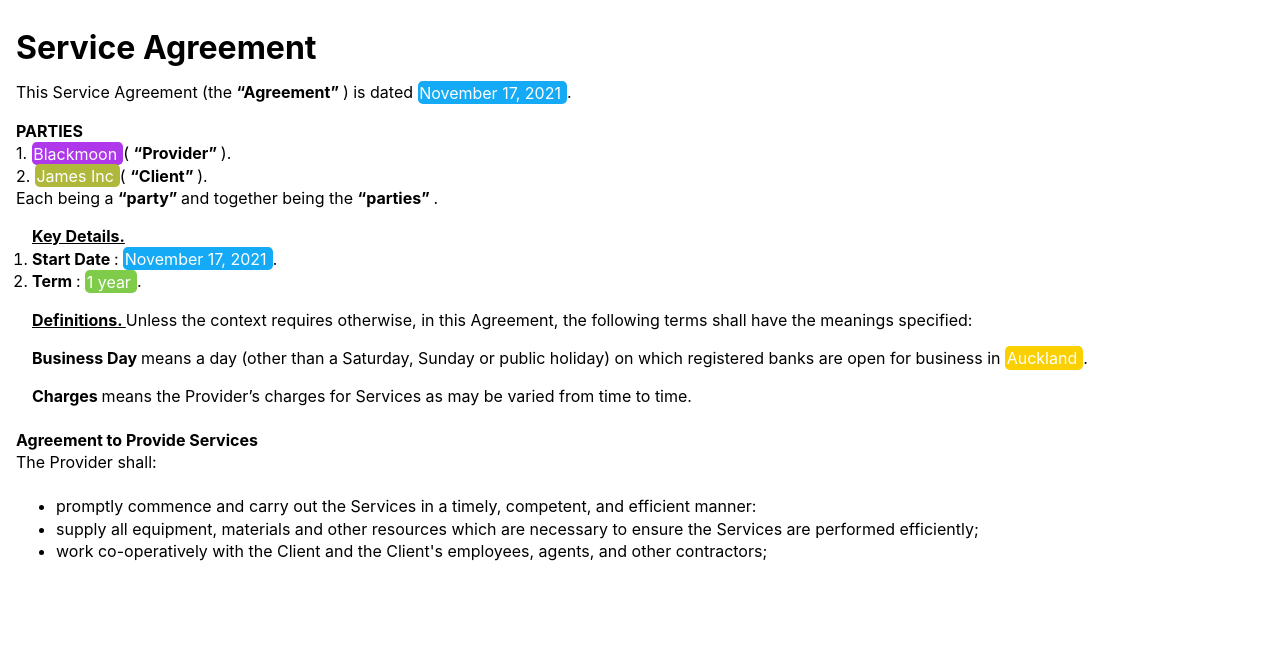
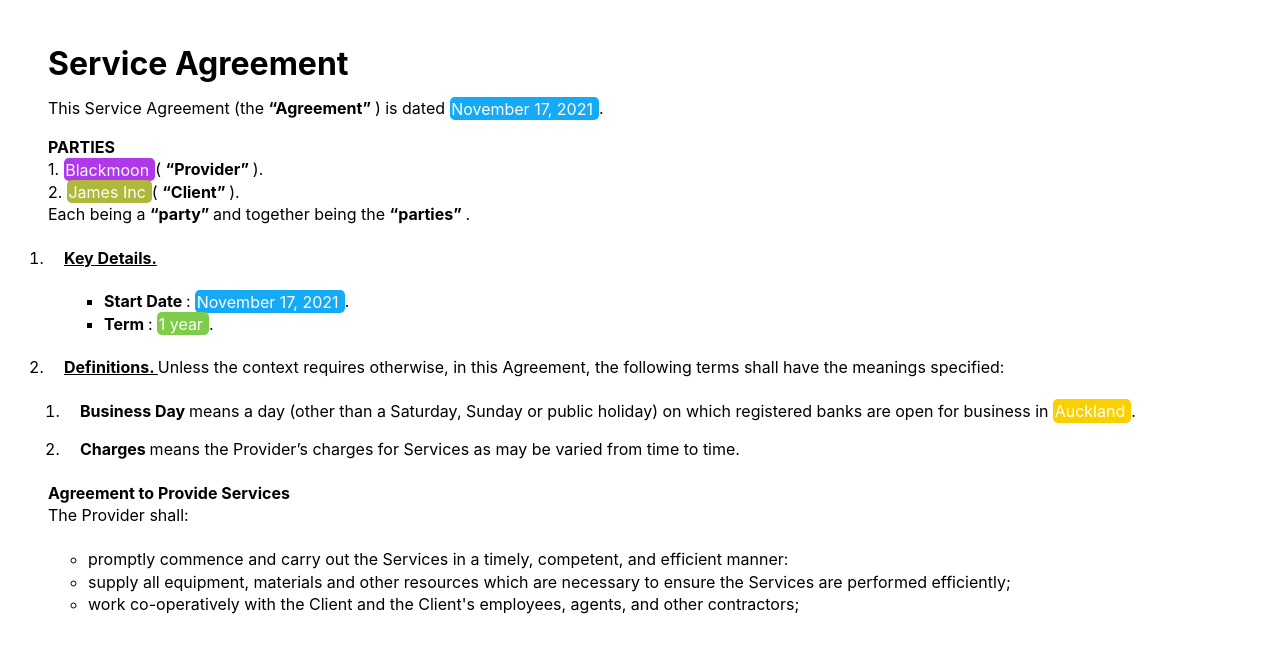
Before and after one commit to nikam-shreyas/latch-assessment, a React (Create React App) app: page / in a window 1280 px wide. Shown: the top 652 px of the page. Built offline with nearby package versions, Linux system fonts and the light colour scheme.

Commit message:
(Post submission) Got clause numbering to work

```diff
--- a/src/App.css
+++ b/src/App.css
@@ -34,7 +34,7 @@
 }
 
 .container {
-  padding: 1rem;
+  padding: 2rem;
 }
 
 div {
--- a/src/App.js
+++ b/src/App.js
@@ -2,19 +2,15 @@ import "./App.css";
 import React from "react";
 import RenderChildrenComponent from "./components/RenderChildrenComponent";
 
-export const ClauseContext = React.createContext({
-  clauseNumber: 0,
-  setClauseNumber: () => {},
-});
-
 // Main App function
 function App() {
   const data = require("./input/input.json");
+
   return (
     <div className="container">
-      {data.map((item, index) => {
-        return <RenderChildrenComponent key={index} item={item} />;
-      })}
+      <ol>
+        <RenderChildrenComponent item={data[0]} />
+      </ol>
     </div>
   );
 }
--- a/src/components/MentionComponent.jsx
+++ b/src/components/MentionComponent.jsx
@@ -1,5 +1,11 @@
 import TagFromStringComponent from "./TagFromStringComponent";
 import convertRGBToHex from "../utils/RGBToHexUtil";
+import StringWithLineBreaksComponent from "./StringWithLineBreaksComponent";
+
+function changeValue(id, newValue) {
+  document.getElementById(id).innerHTML = newValue;
+  console.log(id);
+}
 
 const MentionComponent = ({ item }) => {
   return (
@@ -10,8 +16,10 @@ const MentionComponent = ({ item }) => {
         borderRadius: "0.3rem",
         padding: "0.1rem",
       }}
+      id={item.id}
+      onClick={() => changeValue(item.id, "new Value")}
     >
-      {item.text && <span>{item.text}</span>}
+      {item.text && <StringWithLineBreaksComponent text={item.text} />}
       {item.children?.map((child, index) => {
         return (
           <TagFromStringComponent
--- a/src/components/RenderClauseComponent.jsx
+++ b/src/components/RenderClauseComponent.jsx
@@ -3,7 +3,8 @@ import TagFromStringComponent from "./TagFromStringComponent";
 
 const RenderClause = ({ item }) => {
   return (
-    <div>
+    <li>
+      <ol>
         {item.text && <StringWithLineBreaksComponent text={item.text} />}
         {item.children?.map((child, index) => {
           return (
@@ -14,7 +15,8 @@ const RenderClause = ({ item }) => {
             />
           );
         })}
-    </div>
+      </ol>
+    </li>
   );
 };
 
--- a/src/components/StringWithLineBreaksComponent.jsx
+++ b/src/components/StringWithLineBreaksComponent.jsx
@@ -1,22 +1,30 @@
 import React from "react";
 // Function to render the String containing line breaks with <br> tag
-const StringWithLineBreaksComponent = ({ text }) => {
+const StringWithLineBreaksComponent = ({
+  text,
+  bold = false,
+  underline = false,
+}) => {
   if (!text) {
     return null;
   }
 
   const parts = text.split("\n");
+  let render = parts.map((part, index) => (
+    <React.Fragment key={index}>
+      {part.trim()}
+      {index !== parts.length - 1 && <br />}{" "}
+    </React.Fragment>
+  ));
 
-  return (
-    <>
-      {parts.map((part, index) => (
-        <React.Fragment key={index}>
-          {part.trim()}
-          {index !== parts.length - 1 && <br />}{" "}
-        </React.Fragment>
-      ))}
-    </>
-  );
+  if (bold) {
+    render = <b>{render}</b>;
+  }
+  if (underline) {
+    render = <u>{render}</u>;
+  }
+
+  return <>{render}</>;
 };
 
 export default StringWithLineBreaksComponent;
--- a/src/components/TagFromStringComponent.jsx
+++ b/src/components/TagFromStringComponent.jsx
@@ -3,6 +3,7 @@
 import MentionComponent from "./MentionComponent";
 import StringWithLineBreaksComponent from "./StringWithLineBreaksComponent";
 import RenderChildrenComponent from "./RenderChildrenComponent";
+import RenderClause from "./RenderClauseComponent";
 
 const TagFromStringComponent = ({ tagName, item }) => {
   let Tag = tagName;
@@ -17,33 +18,32 @@ const TagFromStringComponent = ({ tagName, item }) => {
       Tag = "div";
       break;
     case "clause":
-      Tag = "ol";
+      Tag = "li";
       break;
     default:
       Tag = tagName;
   }
 
-  const elementStyle = {
-    fontWeight: item.bold ? "bold" : "",
-    textDecoration: item.underline ? "underline" : "",
-  };
+  if (tagName === "mention") {
+    return <MentionComponent item={item} />;
+  } else if (tagName === "clause") {
+    return <RenderClause item={item} />;
+  } else
+    return (
+      <>
+        <Tag title={item.title ? item.title : ""}>
+          <StringWithLineBreaksComponent
+            text={item.text}
+            bold={item.bold}
+            underline={item.underline}
+          />
 
-  return (
-    <>
-      {tagName === "mention" ? (
-        <MentionComponent item={item} />
-      ) : (
-        <Tag>
-          <span style={elementStyle}>
-            <StringWithLineBreaksComponent text={item.text} />
-          </span>
           {item.children?.map((child, index) => {
             return <RenderChildrenComponent key={index} item={child} />;
           })}
         </Tag>
-      )}
-    </>
-  );
+      </>
+    );
 };
 
 export default TagFromStringComponent;
```
Also changed, not shown: public/flow.png (added), 1 other file (tests, documents, lock files or other folders). Lines whose indentation alone changed are shown as unchanged.
